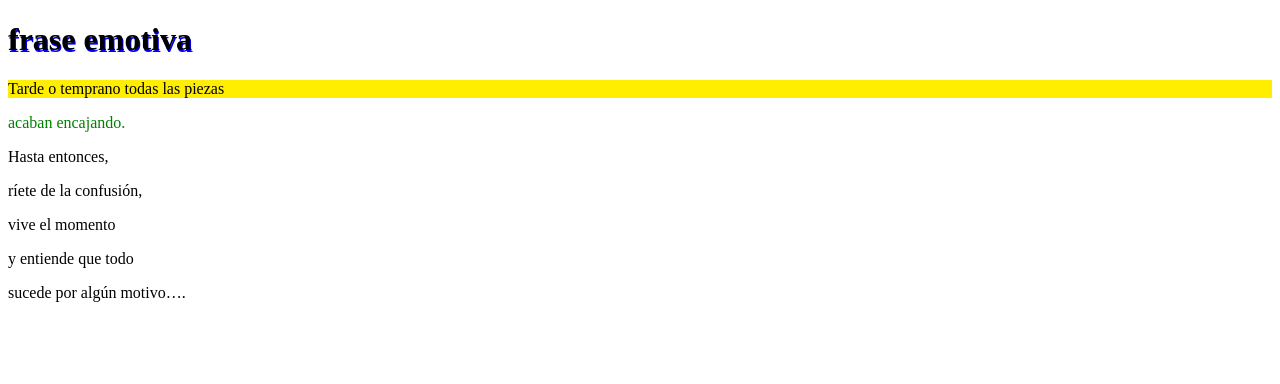
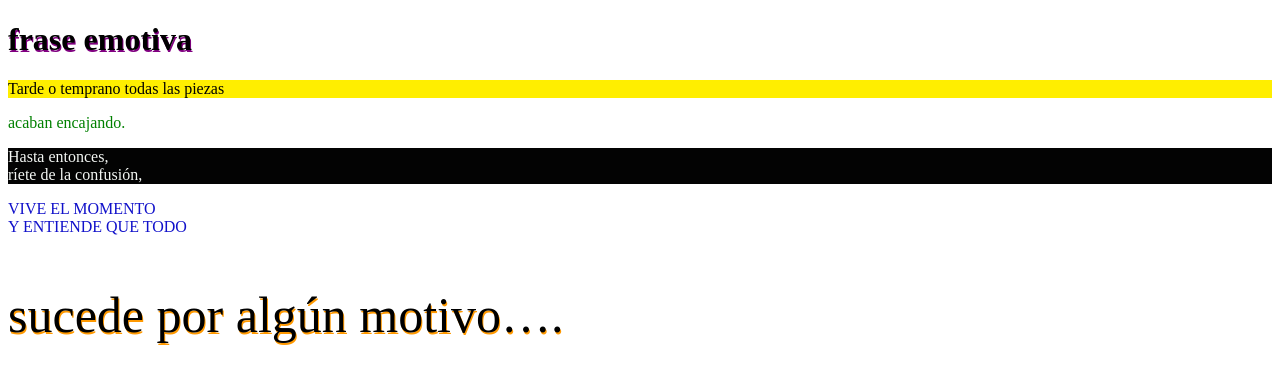
Before and after one commit to maria-betancurp/html-maria-betancur, a website: page index.html in a window 1280 px wide. Drawn offline with Linux system fonts and the light colour scheme.

Commit message:
ejercicio4

```diff
--- a/index.html
+++ b/index.html
@@ -24,15 +24,13 @@
   <p id="sandia">
     Hasta entonces,
     <br>
-  </p>
-   ríete de la confusión,
+  ríete de la confusión,
     <br>
   </p>
   <p id="pera">
-    vive el momento
+    VIVE EL MOMENTO
     <br>
-  </p>
-    y entiende que todo
+   Y ENTIENDE QUE TODO
     <br>
   </p>
   <p id="kiwii">
--- a/style.css
+++ b/style.css
@@ -1,5 +1,5 @@
 h1 {
-  text-shadow: 1px 2px blue;
+  text-shadow: 1px 2px purple;
 }
 
 #banana {
@@ -9,3 +9,17 @@ h1 {
 #limon {
   color: green;
 }
+
+#sandia {
+  color: rgb(244, 247, 244);
+  background-color: rgb(3, 3, 3);
+}
+
+#pera {
+  color: rgb(17, 17, 202);
+}
+
+#kiwii {
+  text-shadow: 1px 2px rgb(255, 153, 0);
+  font-size: 50px;
+}
```
